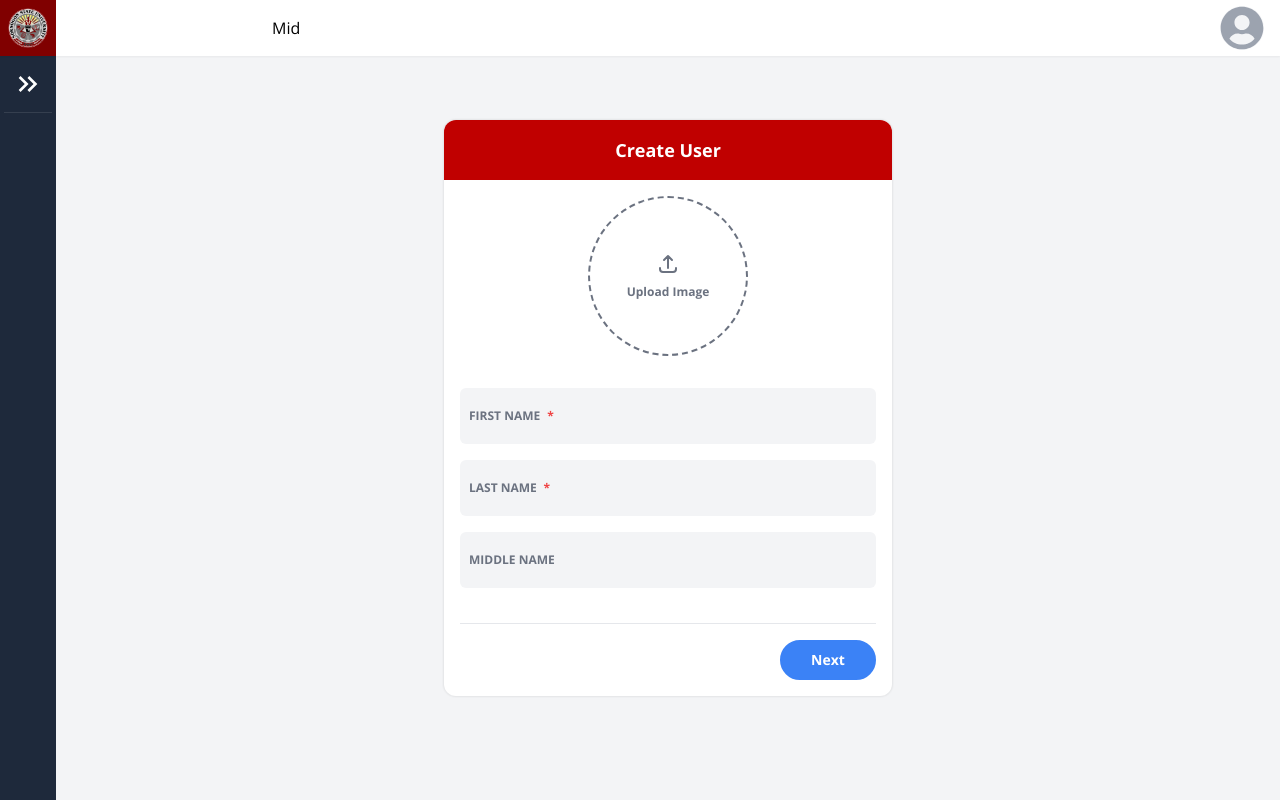
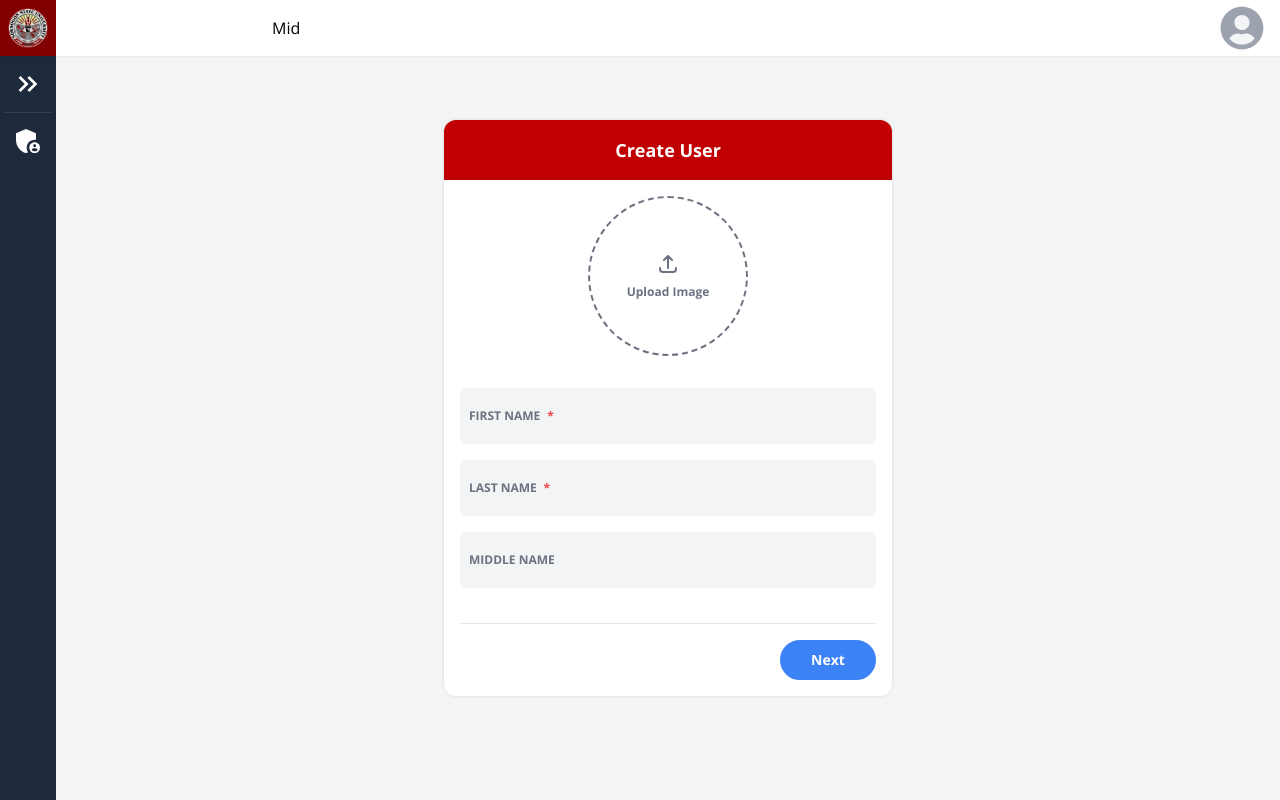
Before and after one commit to godkingjay/sorsucial, a Next.js app: page /user/create-user in a window 1280 px wide. Built offline with nearby package versions, Linux system fonts and the light colour scheme; no server answers; the database is empty; sample sign-in values are in the browser's storage.

Commit message:
feat:    Add administration link to PageLeftSidebar and style sidebar nav groups

```diff
--- a/src/components/Controls/PageLeftSidebar.tsx
+++ b/src/components/Controls/PageLeftSidebar.tsx
@@ -1,5 +1,7 @@
+import Link from "next/link";
 import React, { useState } from "react";
 import {
+	MdAdminPanelSettings,
 	MdOutlineKeyboardDoubleArrowLeft,
 	MdOutlineKeyboardDoubleArrowRight,
 } from "react-icons/md";
@@ -43,6 +45,22 @@ const PageLeftSidebar: React.FC<PageLeftSidebarProps> = () => {
 						</div>
 					</button>
 					<div className="h-[1px] w-full bg-white bg-opacity-10"></div>
+					<ul className="flex flex-col">
+						<li>
+							<Link
+								href="/admin/dashboard"
+								title="Administration"
+								className="sidebar-nav-group"
+							>
+								<div className="icon-container">
+									<MdAdminPanelSettings className="icon" />
+								</div>
+								<div className="label-container">
+									<p className="label">Administration</p>
+								</div>
+							</Link>
+						</li>
+					</ul>
 				</div>
 			</div>
 		</div>
--- a/src/styles/app.scss
+++ b/src/styles/app.scss
@@ -198,10 +198,10 @@
 		@apply bg-slate-800 w-14 h-full flex flex-col gap-y-1 duration-100;
 
 		.open-close-button {
-			@apply p-2 h-12 flex flex-row items-center justify-center w-full duration-200;
+			@apply p-2 h-12 flex flex-row items-center w-full duration-200 gap-x-2;
 
 			.label-container {
-				@apply hidden h-full;
+				@apply hidden h-full flex-row items-center;
 
 				.label {
 					@apply text-white truncate font-bold uppercase;
@@ -231,7 +231,46 @@
 
 			.open-close-button {
 				.label-container {
-					@apply flex-1 flex flex-row items-center;
+					@apply flex-1 flex;
+				}
+			}
+		}
+
+		.sidebar-nav-group {
+			@apply p-2 h-12 flex flex-row items-center w-full duration-200 gap-x-2;
+
+			.label-container {
+				@apply hidden h-full flex-row items-center;
+
+				.label {
+					@apply text-white truncate font-bold capitalize;
+				}
+			}
+
+			.icon-container {
+				@apply h-8 w-8 aspect-square text-white grid place-items-center;
+
+				.icon {
+					@apply h-full w-full;
+				}
+			}
+
+			&:hover,
+			&:focus {
+				@apply bg-slate-700 rounded-lg;
+
+				.icon-container {
+					@apply text-cyan-300;
+				}
+			}
+		}
+
+		&[data-open="true"] {
+			@apply w-64;
+
+			.sidebar-nav-group {
+				.label-container {
+					@apply flex-1 flex;
 				}
 			}
 		}
```
